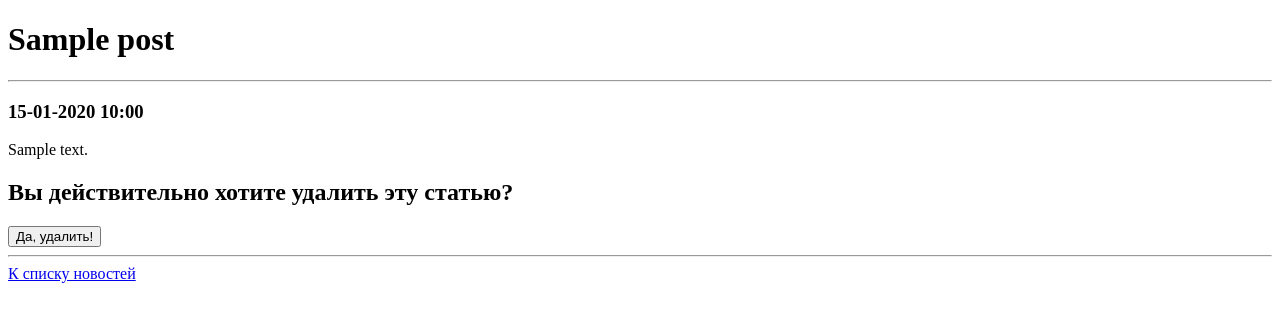
After one commit to 4elovek-nevadimka/HW_05_NewsPortal, a Django app: page /news/1/delete/ in a window 1280 px wide. The commit adds this page. Shown: the top 322 px of the page. Run offline with Django 4.2, Linux system fonts and the light colour scheme; tables that the repository leaves empty hold one stand-in row (values such as "Sample post").

Commit message:
Added forms: add, edit, delete actions.

```diff
--- a/NewsPaper/news/models.py
+++ b/NewsPaper/news/models.py
@@ -40,6 +40,9 @@ class Post(models.Model):
     text = models.TextField()
     rating = models.SmallIntegerField(default=0)
 
+    def get_absolute_url(self):
+        return f'/news/{self.id}'
+
     def preview(self):
         return f'{self.text[:124]}...'
 
--- a/NewsPaper/news/urls.py
+++ b/NewsPaper/news/urls.py
@@ -1,8 +1,17 @@
 from django.urls import path
-from .views import NewsList, NewsDetail, FilteredNewsList
+from .views import NewsList, FilteredNewsList, PostDetailView, PostCreateView, PostUpdateView, PostDeleteView
 
 urlpatterns = [
-    path('', NewsList.as_view()),
-    path('<int:pk>', NewsDetail.as_view()),
-    path('search', FilteredNewsList.as_view()),
+    # Просто список новостей / статей
+    path('', NewsList.as_view(), name='post_list'),
+    # Страница с возможностью фильтрации постов
+    path('search/', FilteredNewsList.as_view()),
+    # Ссылка на конкретную новость / статью
+    path('<int:pk>/', PostDetailView.as_view(), name='post_detail'),
+    # Ссылка на добавление новости / статьи
+    path('add/', PostCreateView.as_view(), name='post_add'),
+    # Ссылка на редактирование новости / статьи
+    path('<int:pk>/edit/', PostUpdateView.as_view(), name='post_update'),
+    # Ссылка на удаление новости / статьи
+    path('<int:pk>/delete/', PostDeleteView.as_view(), name='post_delete'),
 ]
--- a/NewsPaper/news/views.py
+++ b/NewsPaper/news/views.py
@@ -1,12 +1,13 @@
-from django.views.generic import ListView, DetailView
+from django.views.generic import ListView, DetailView, CreateView, UpdateView, DeleteView
 
 from .filters import NewsFilter
+from .forms import PostForm
 from .models import Post
 
 
 class NewsList(ListView):
     model = Post
-    template_name = 'posts.html'
+    template_name = 'post_list.html'
     context_object_name = 'posts'
     # queryset = Post.objects.order_by('-id')
     ordering = ['-id']
@@ -14,15 +15,9 @@ class NewsList(ListView):
     paginate_by = 10
 
 
-class NewsDetail(DetailView):
-    model = Post
-    template_name = 'post.html'
-    context_object_name = 'post'
-
-
 class FilteredNewsList(ListView):
     model = Post
-    template_name = 'filtered_posts.html'
+    template_name = 'post_search.html'
     context_object_name = 'posts'
     ordering = ['-id']
 
@@ -30,3 +25,31 @@ class FilteredNewsList(ListView):
         context = super().get_context_data(**kwargs)
         context['filter'] = NewsFilter(self.request.GET, queryset=self.get_queryset())
         return context
+
+
+# дженерик для получения деталей про новость / статью
+class PostDetailView(DetailView):
+    template_name = 'post_detail.html'
+    queryset = Post.objects.all()
+
+
+# дженерик для создания объекта.
+class PostCreateView(CreateView):
+    template_name = 'post_create.html'
+    form_class = PostForm
+
+
+# дженерик для редактирования объекта.
+class PostUpdateView(UpdateView):
+    template_name = 'post_update.html'
+    form_class = PostForm
+
+    def get_object(self, **kwargs):
+        return Post.objects.get(pk=self.kwargs.get('pk'))
+
+
+# дженерик для удаления новости / статьи
+class PostDeleteView(DeleteView):
+    template_name = 'post_delete.html'
+    queryset = Post.objects.all()
+    success_url = '/news/'
--- /dev/null
+++ b/NewsPaper/templates/post_delete.html
@@ -0,0 +1,25 @@
+{% extends 'default.html' %}
+
+{% load custom_filters %}
+
+{% block title %}
+    {{ post.title|censor }}
+{% endblock title %}
+
+{% block content %}
+
+    <h1>{{ post.title|censor }}</h1>
+    <hr>
+    <h3>{{ post.creation_date|date:'d-m-Y H:i' }}</h3>
+    <p>{{ post.text|censor }}</p>
+
+    <h2>Вы действительно хотите удалить эту статью?</h2>
+    <form method="POST">
+        {% csrf_token %}
+        <input type="submit" value="Да, удалить!">
+    </form>
+
+    <hr>
+    <a href="{% url 'post_list' %}">К списку новостей</a>
+
+{% endblock content %}
--- a/NewsPaper/templates/post.html
+++ b/NewsPaper/templates/post_detail.html
@@ -3,7 +3,7 @@
 {% load custom_filters %}
 
 {% block title %}
-News
+    {{ post.title|censor }}
 {% endblock title %}
 
 {% block content %}
@@ -11,4 +11,7 @@ News
     <hr>
     <h3>{{ post.creation_date|date:'d-m-Y H:i' }}</h3>
     <p>{{ post.text|censor }}</p>
+
+    <hr>
+    <a href="{% url 'post_list' %}">К списку новостей</a>
 {% endblock content %}
```
Also changed, not shown: NewsPaper/news/forms.py (added, +10 -0 lines), NewsPaper/templates/post_create.html (added, +19 -0 lines), NewsPaper/templates/post_list.html (renamed from NewsPaper/templates/posts.html, +13 -1 lines), NewsPaper/templates/post_update.html (added, +19 -0 lines), NewsPaper/templates/post_search.html (renamed from NewsPaper/templates/filtered_posts.html).
